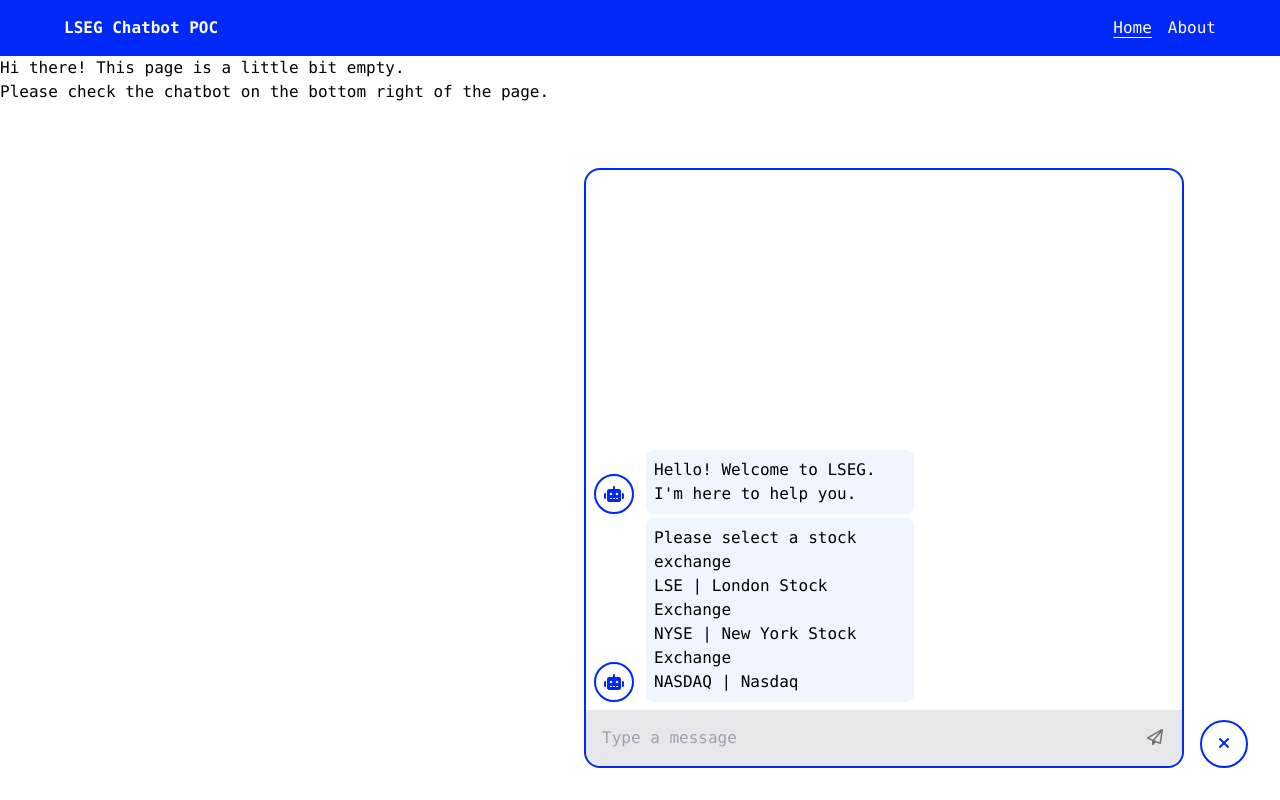
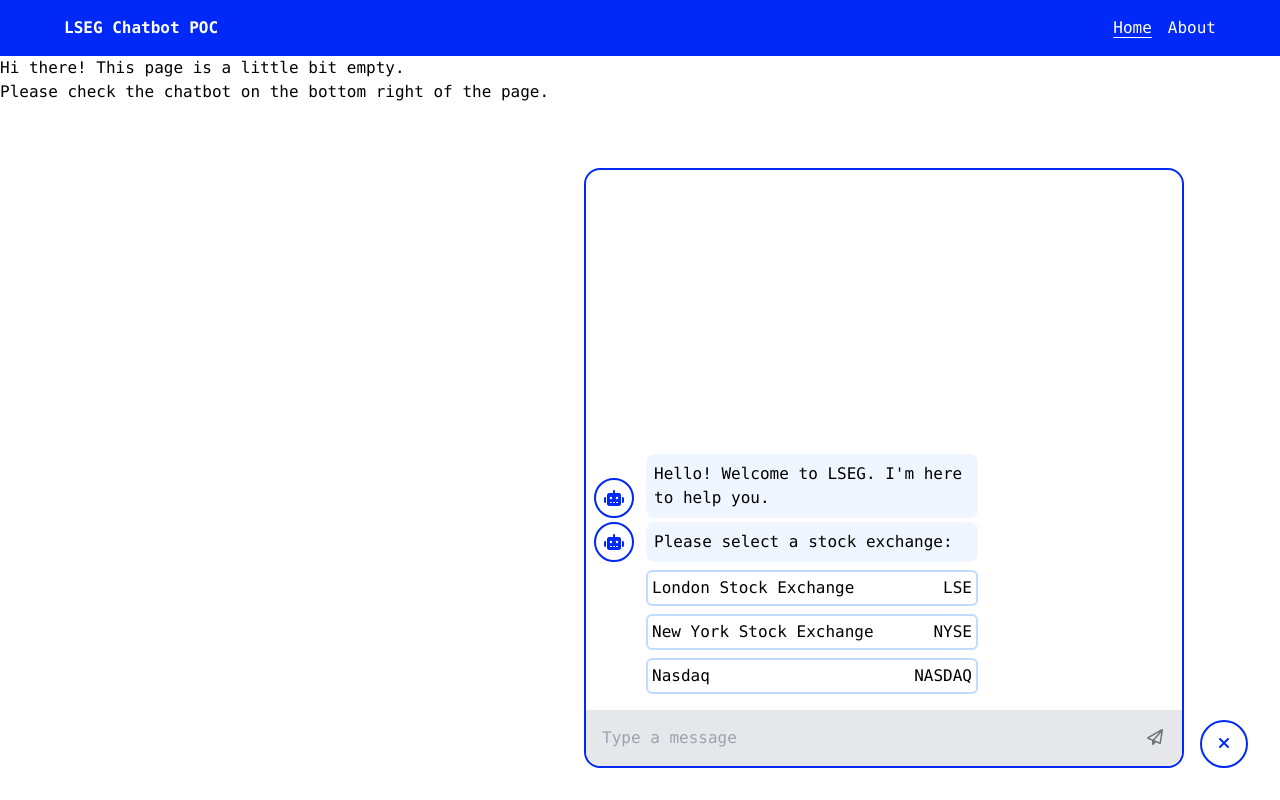
Before and after one commit to con17man/lseg-assignment, a Vue app: page / in a window 1280 px wide. Both pictures are taken after a click on the button 1224 px from the left and 744 px from the top of the page. Built offline with nearby package versions, Linux system fonts and the light colour scheme.

Commit message:
display user's selection

```diff
--- a/src/components/LsegChatMsg.vue
+++ b/src/components/LsegChatMsg.vue
@@ -1,4 +1,5 @@
 <script setup>
+import { ref } from 'vue';
 import LsegAvatar from './LsegAvatar.vue';
 
 const props = defineProps({
@@ -15,34 +16,41 @@
     default: false,
   },
 });
+
+const emit = defineEmits(['select-option']);
+const disableList = ref(false);
 </script>
 
 <template>
-  <div :class="['chat__msg', { 'chat__msg--user': props.isUser }]">
+  <div
+    :class="['chat__msg', props.isUser ? 'chat__msg--user' : 'chat__msg--bot']"
+  >
     <lseg-avatar :isUser="props.isUser" />
     <div class="chat__text">
       {{ props.text }}
+    </div>
 
-      <ul>
-        <li
-          v-for="(item, index) in props.options"
-          :key="index"
-          class="w-full relative"
-        >
-          {{ item.code }} | {{ item.stockExchange }} <br />
-        </li>
-      </ul>
-    </div>
+    <ul v-if="props.options" class="chat__options">
+      <button
+        v-for="(item, index) in props.options"
+        :key="index"
+        @click.once="
+          emit('select-option', item);
+          disableList = true;
+        "
+        :disabled="disableList ? 'disabled' : false"
+        class="chat__option"
+      >
+        <p class="option__name">{{ item.stockExchange }}</p>
+        <p class="option__code">{{ item.code }}</p>
+      </button>
+    </ul>
   </div>
 </template>
 
 <style scoped lang="scss">
 .chat__msg {
-  @apply w-auto max-w-xs grid grid-cols-chat-msg-bot items-end gap-3 my-1;
-
-  & + .chat__msg:not(.chat__msg--user) {
-    @apply my-0;
-  }
+  @apply w-auto max-w-sm grid grid-cols-chat-msg-bot items-end gap-x-3 gap-y-0 mt-1;
 
   &--user {
     @apply grid-cols-chat-msg-user float-right;
@@ -52,4 +60,31 @@
 .chat__text {
   @apply bg-blue-50 p-2 rounded-lg;
 }
+
+.chat__options {
+  @apply col-start-2;
+}
+
+.chat__option {
+  display: grid;
+  width: 100%;
+  grid-template-columns: 1fr 4em;
+  padding: 0.25em;
+  margin: 0.5em 0;
+  cursor: pointer;
+  @apply border-2 border-blue-200 rounded-md;
+
+  &:hover,
+  &:focus {
+    @apply border-blue text-white bg-blue;
+  }
+
+  & .option__name {
+    text-align: left;
+  }
+
+  & .option__code {
+    text-align: right;
+  }
+}
 </style>
--- a/src/components/LsegChatbot.vue
+++ b/src/components/LsegChatbot.vue
@@ -18,7 +18,7 @@
       isUser: false,
     },
     {
-      text: `Please select a stock exchange`,
+      text: `Please select a stock exchange:`,
       options: toRef(() => props.stockExchanges),
       isUser: false,
     },
@@ -28,6 +28,14 @@
 const emit = defineEmits(['startChat']);
 
 const chatBoxRef = ref(null);
+
+const handleOptionChoice = ({ stockExchange, code }) => {
+  data.messagePrompts.push({
+    text: `${stockExchange}`,
+    options: null,
+    isUser: true,
+  });
+};
 
 /**
  * @description show/hide conversation chat & fetch required data
@@ -66,6 +74,7 @@
         :text="exchange.text"
         :options="exchange.options"
         :isUser="exchange.isUser"
+        @select-option="handleOptionChoice"
       />
     </div>
 
```
